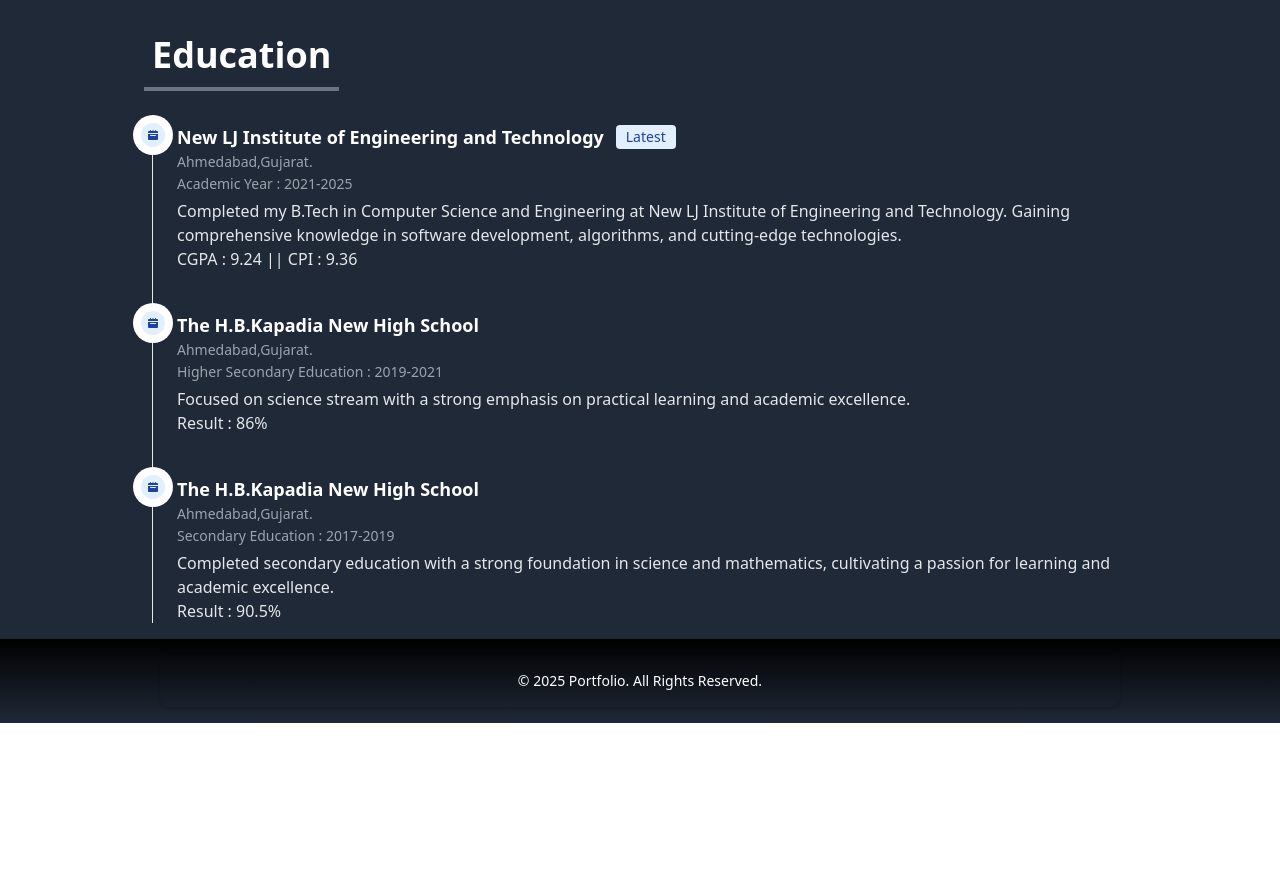
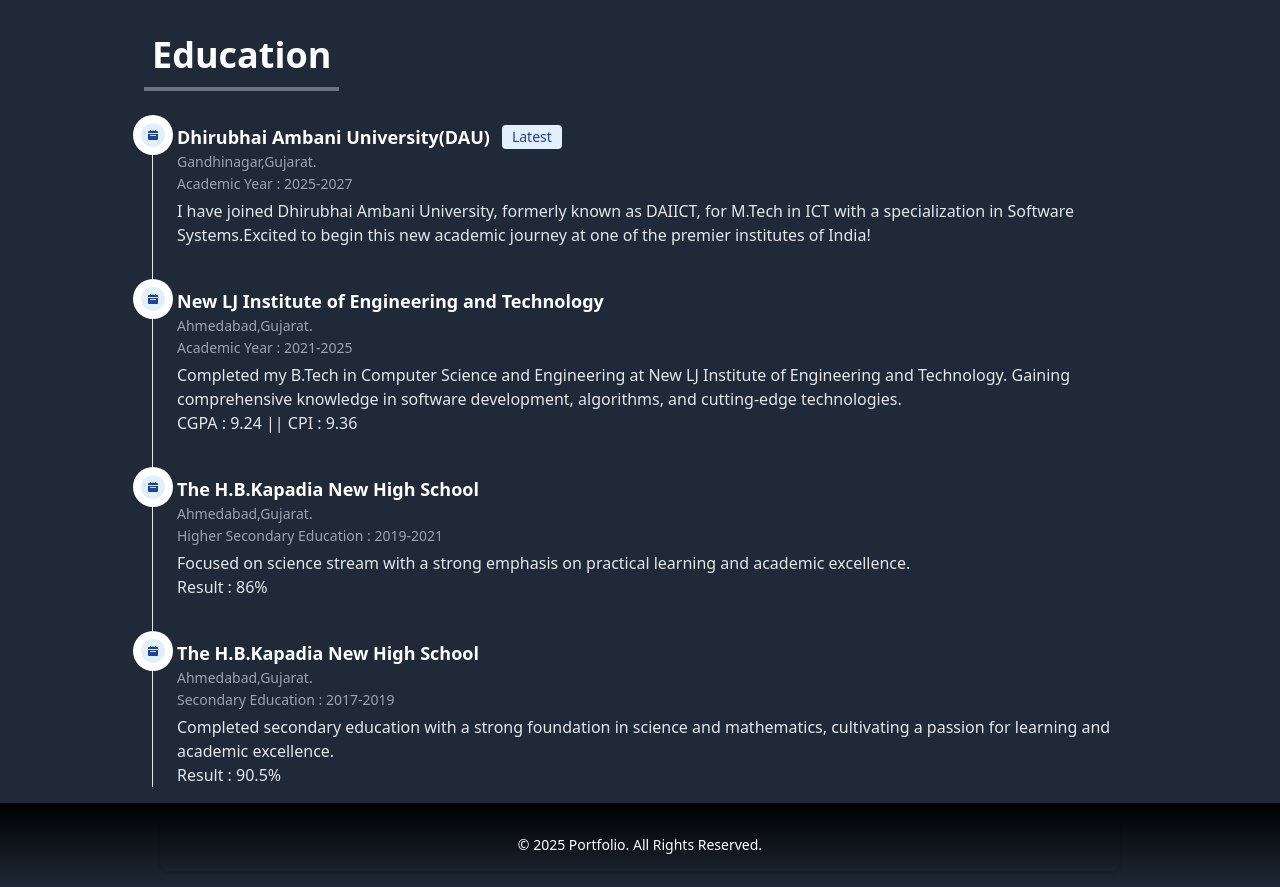
Before and after one commit to kalp234/Personal-Portfolio, a React (Vite) app: page / in a window 1280 px wide. Shown: the part 2980-3867 px from the top of the page. Before the commit the page ends 3703 px from the top, so only its background shows below. Built offline with nearby package versions, Linux system fonts and the light colour scheme.

Commit message:
Career Update

```diff
--- a/src/components/Education/Education.jsx
+++ b/src/components/Education/Education.jsx
@@ -12,6 +12,35 @@
         </div>
         <div>
           <ol className="relative border-s border-gray-200 dark:border-gray-700 text-white mx-2">
+          <li className="mb-10 ms-6">
+              <span className="absolute flex items-center justify-center w-6 h-6 bg-blue-100 rounded-full -start-3 ring-8 ring-white dark:ring-gray-900 dark:bg-blue-900">
+                <svg
+                  className="w-2.5 h-2.5 text-blue-800 dark:text-blue-300"
+                  aria-hidden="true"
+                  xmlns="http://www.w3.org/2000/svg"
+                  fill="currentColor"
+                  viewBox="0 0 20 20"
+                >
+                  <path d="M20 4a2 2 0 0 0-2-2h-2V1a1 1 0 0 0-2 0v1h-3V1a1 1 0 0 0-2 0v1H6V1a1 1 0 0 0-2 0v1H2a2 2 0 0 0-2 2v2h20V4ZM0 18a2 2 0 0 0 2 2h16a2 2 0 0 0 2-2V8H0v10Zm5-8h10a1 1 0 0 1 0 2H5a1 1 0 0 1 0-2Z" />
+                </svg>
+              </span>
+              <h3 className="flex items-center mb-1 text-lg font-semibold text-white ">
+                Dhirubhai Ambani University(DAU)
+                <span className="bg-blue-100 text-blue-800 text-sm font-medium me-2 px-2.5 py-0.5 rounded dark:bg-blue-900 dark:text-blue-300 ms-3">
+                  Latest
+                </span>
+              </h3>
+              <time className="block mb-2 text-sm font-normal leading-none text-gray-400 dark:text-gray-500">
+                <p className="mb-2">Gandhinagar,Gujarat.</p>{" "}
+                <p> Academic Year : 2025-2027</p>
+              </time>
+              <div className="mb-4 text-base font-normal  text-gray-200">
+                <p>
+                I have joined Dhirubhai Ambani University, formerly known as DAIICT, for M.Tech in ICT with a specialization in Software Systems.Excited to begin this new academic journey at one of the premier institutes of India!
+                </p>
+
+              </div>
+            </li>
             <li className="mb-10 ms-6">
               <span className="absolute flex items-center justify-center w-6 h-6 bg-blue-100 rounded-full -start-3 ring-8 ring-white dark:ring-gray-900 dark:bg-blue-900">
                 <svg
@@ -26,9 +55,7 @@
               </span>
               <h3 className="flex items-center mb-1 text-lg font-semibold text-white ">
                 New LJ Institute of Engineering and Technology
-                <span className="bg-blue-100 text-blue-800 text-sm font-medium me-2 px-2.5 py-0.5 rounded dark:bg-blue-900 dark:text-blue-300 ms-3">
-                  Latest
-                </span>
+
               </h3>
               <time className="block mb-2 text-sm font-normal leading-none text-gray-400 dark:text-gray-500">
                 <p className="mb-2">Ahmedabad,Gujarat.</p>{" "}
```
